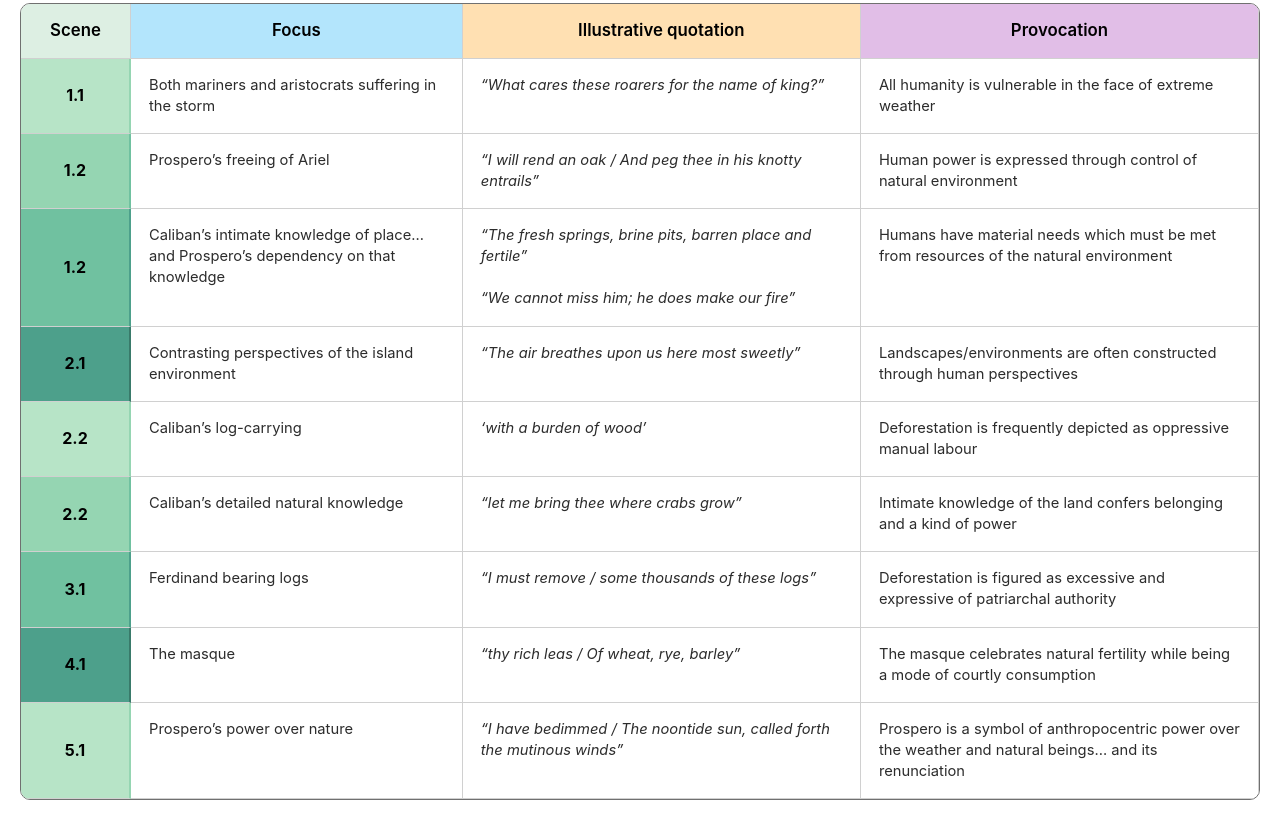
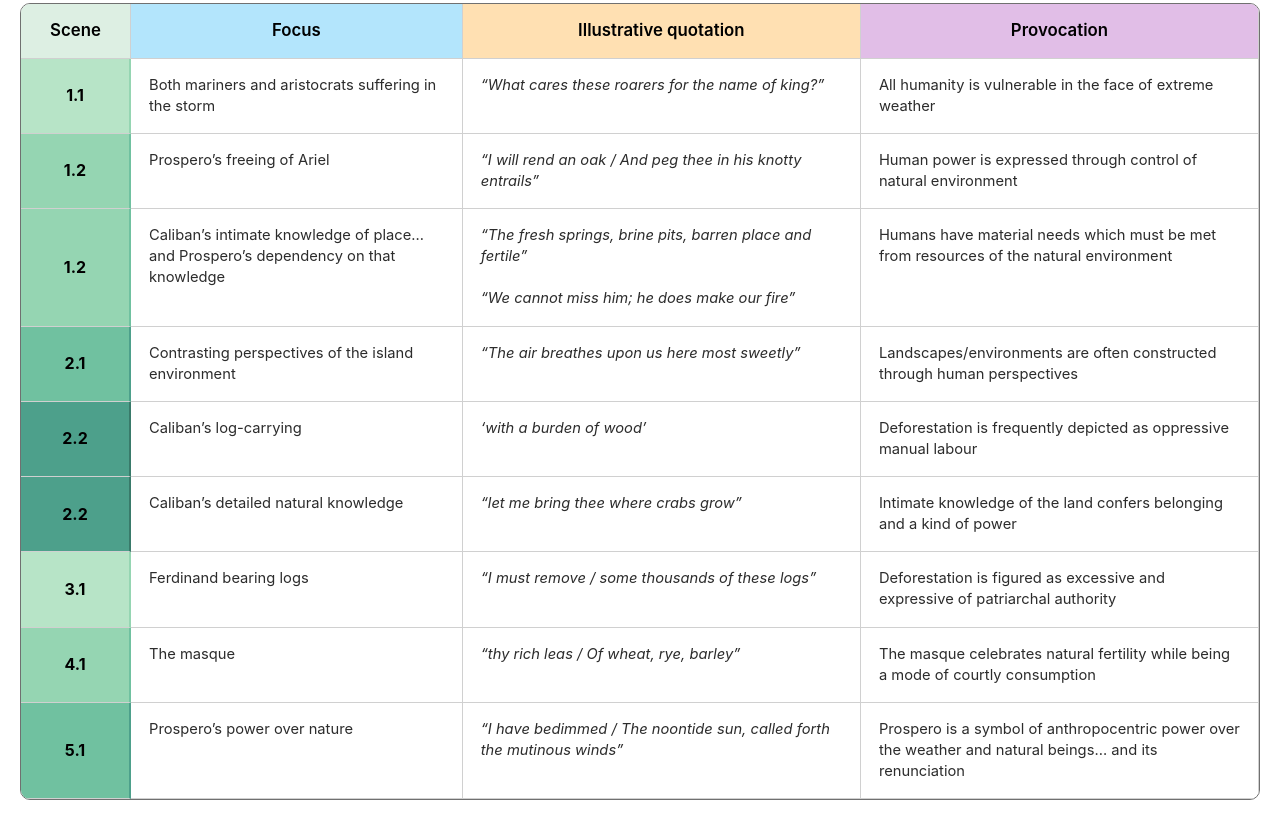
Before and after one commit to UCL-CCCSE/TSF, a plain HTML site: page tempest.html in a window 1280 px wide. Shown: the part 126-964 px from the top of the page. Drawn offline with Linux system fonts and the light colour scheme.

Commit message:
Add files via upload

```diff
--- a/tempest.html
+++ b/tempest.html
@@ -87,37 +87,37 @@ h1 {
     <div class="cell quote">“I will rend an oak / And peg thee in his knotty entrails”</div>
     <div class="cell">Human power is expressed through control of natural environment</div>
 
-    <div class="cell scene g3">1.2</div>
+    <div class="cell scene g2">1.2</div>
     <div class="cell">Caliban’s intimate knowledge of place… and Prospero’s dependency on that knowledge</div>
     <div class="cell quote">“The fresh springs, brine pits, barren place and fertile”<br><br>“We cannot miss him; he does make our fire”</div>
     <div class="cell">Humans have material needs which must be met from resources of the natural environment</div>
 
-    <div class="cell scene g4">2.1</div>
+    <div class="cell scene g3">2.1</div>
     <div class="cell">Contrasting perspectives of the island environment</div>
     <div class="cell quote">“The air breathes upon us here most sweetly”</div>
     <div class="cell">Landscapes/environments are often constructed through human perspectives</div>
 
-    <div class="cell scene g1">2.2</div>
+    <div class="cell scene g4">2.2</div>
     <div class="cell">Caliban’s log-carrying</div>
     <div class="cell quote">‘with a burden of wood’</div>
     <div class="cell">Deforestation is frequently depicted as oppressive manual labour</div>
 
-    <div class="cell scene g2">2.2</div>
+    <div class="cell scene g4">2.2</div>
     <div class="cell">Caliban’s detailed natural knowledge</div>
     <div class="cell quote">“let me bring thee where crabs grow”</div>
     <div class="cell">Intimate knowledge of the land confers belonging and a kind of power</div>
 
-    <div class="cell scene g3">3.1</div>
+    <div class="cell scene g1">3.1</div>
     <div class="cell">Ferdinand bearing logs</div>
     <div class="cell quote">“I must remove / some thousands of these logs”</div>
     <div class="cell">Deforestation is figured as excessive and expressive of patriarchal authority</div>
 
-    <div class="cell scene g4">4.1</div>
+    <div class="cell scene g2">4.1</div>
     <div class="cell">The masque</div>
     <div class="cell quote">“thy rich leas / Of wheat, rye, barley”</div>
     <div class="cell">The masque celebrates natural fertility while being a mode of courtly consumption</div>
 
-    <div class="cell scene g1">5.1</div>
+    <div class="cell scene g3">5.1</div>
     <div class="cell">Prospero’s power over nature</div>
     <div class="cell quote">“I have bedimmed / The noontide sun, called forth the mutinous winds”</div>
     <div class="cell">Prospero is a symbol of anthropocentric power over the weather and natural beings… and its renunciation</div>
```
Also changed, not shown: king-lear.html (+6 -6 lines).
